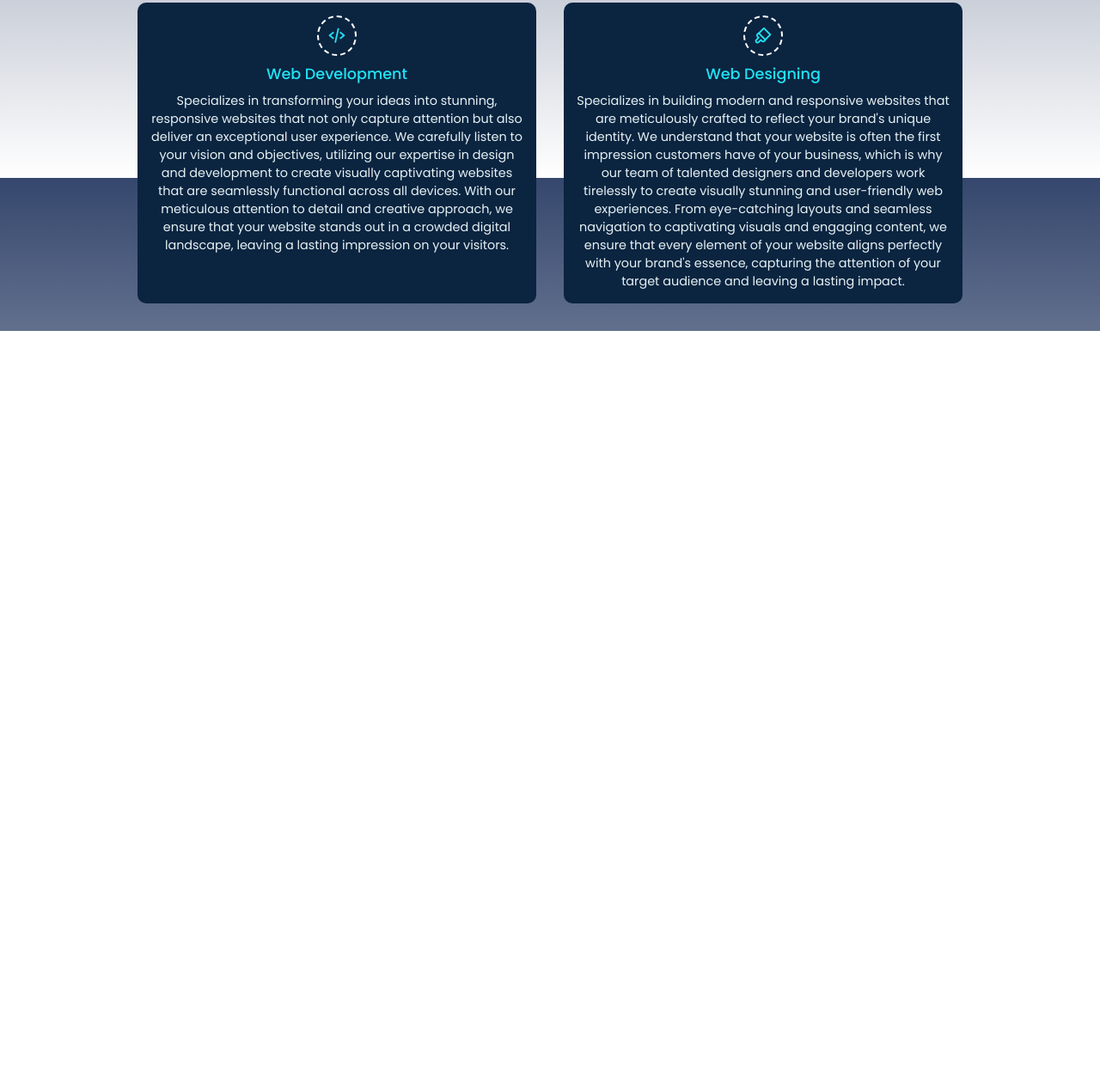
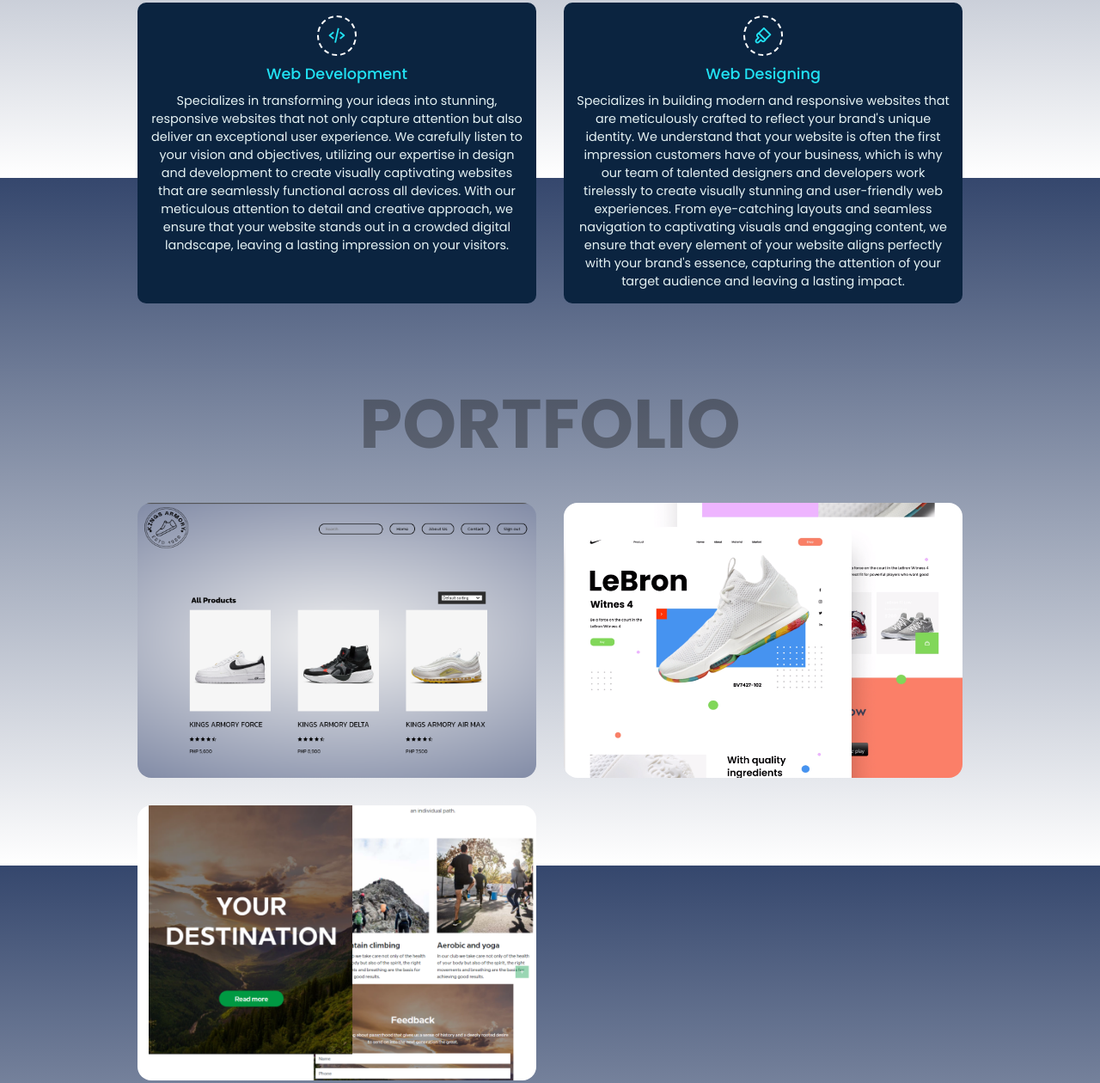
Before and after one commit to Seb-y/BSIT_2C, a plain HTML site: page HTML/home.html in a window 1280 px wide. Shown: the part 1393-2653 px from the top of the page at 86% size. Before the commit the page ends 1778 px from the top, so only its background shows below. Drawn offline with nearby package versions, Linux system fonts and the light colour scheme; a script that the page names is missing; files whose address does not match are found by name.

Commit message:
first commit

```diff
--- a/HTML/home.html
+++ b/HTML/home.html
@@ -97,9 +97,65 @@
             </div>
         </div>
     </section>
+    <!--Portfolio-->
+    <section class="portfolio container" id="portfolio">
+             <!--Heading-->
+             <h2 class="heading">Portfolio</h2>
+             <!--Portfolio Content-->
+             <div class="portfolio-content">
+                <div class="portfolio-box">
+                    <img src="../img/productweb.webp" alt="" class="portfolio-img">
+                    <!--Overlay-->
+                    <div class="potfolio-overlay">
+                    <h2>Web Development</h2>
+                    <a href="#">
+                        <i class='bx bx-link'></i>
+                    </a>
+                    </div>
+                </div>
+                <div class="portfolio-box">
+                    <img src="../img/Store.webp" alt="" class="portfolio-img">
+                    <!--Overlay-->
+                    <div class="potfolio-overlay">
+                    <h2>Web Designing</h2>
+                    <a href="#">
+                        <i class='bx bx-link'></i>
+                    </a>
+                    </div>
+                </div>
+                <div class="portfolio-box">
+                    <img src="../img/tourism.webp" alt="" class="portfolio-img">
+                    <!--Overlay-->
+                    <div class="potfolio-overlay">
+                    <h2>Others</h2>
+                    <a href="#">
+                        <i class='bx bx-link'></i>
+                    </a>
+                    </div>
+                </div>
+             </div>
+    </section>
+    <!--Projects-->
+    <section class="projects container" id="projects">
+    <!--Heading-->
+    <h2 class="heading">Projects</h2>
+    <!--Projects Content-->
+    <div class="projects-content">
+        <div class="project-box">
+            <h2>190+</h2>
+            <span>Projects completed</span>
+        </div>
+        <div class="project-box">
+            <h2>100+</h2>
+            <span>Websites Develop</span>
+        </div>
+        <div class="project-box">
+            <h2>150+</h2>
+            <span>Happy Clients</span>
+        </div>
+    </div>
 
-
-
+    </section>
 
     <!-- Link To JS -->
    <script src="JS/main.js"></script>
--- a/style/main.css
+++ b/style/main.css
@@ -2,7 +2,7 @@ body {
     margin: 0;
     height: 100vh;
     font-weight: 180;
-    background: radial-gradient(#fffcfe,#02042c);
+    background: radial-gradient(#f0eff3,#0d2547);
     -webkit-overflow-Y: hidden;
     -moz-overflow-Y: hidden;
     -o-overflow-Y: hidden;
@@ -49,7 +49,7 @@ body {
     position: absolute;
     width: 0px;
     opacity: .75;
-    background-color: rgb(255, 213, 5);
+    background-color: rgb(255, 255, 255);
     box-shadow: #010101 0px 0px 20px 2px;
     opacity: 8;
     top: 100vh;
--- a/style/style.css
+++ b/style/style.css
@@ -284,9 +284,9 @@ header{
 }
 
 .button:hover{
-  border: 2px solid #000000;
+  border: 1.5px solid #ffffff;
   background: #0a0e33;
-  transition: 0.2s all linear;
+  transition: 0.1s all linear;
 }
 /* Services */
 
@@ -326,3 +326,59 @@ header{
 .services-box p{
   font-size: 0.9rem;
 }
+
+/* Portfolio */
+
+.portfolio-content{
+  display: grid;
+  grid-template-columns: repeat(2,1fr);
+  gap: 2rem;
+}
+.portfolio-box{
+  position: relative;
+  width: 100%;
+  height: 320px;
+  border-radius: 1rem;
+  overflow: hidden;
+}
+.portfolio-img{
+  width: 100%;
+  height: 100%;
+  object-fit: cover;
+  object-position: center;
+}
+.potfolio-overlay{
+  position: absolute;
+  top: -100%;
+  left: 0;
+  width: 100%;
+  height: 100%;
+  display: flex;
+  flex-direction: column;
+  align-items: center;
+  justify-content: center;
+  color: #f2f2f2;
+  background: hsla(235, 49%, 14%, 0.7);
+}
+.potfolio-overlay h2{
+  font-size: 1.6rem;
+  font-weight: 600;
+  margin-bottom: 10px;
+}
+.potfolio-overlay .bx{
+  font-size: 24px;
+  padding: 10px;
+  background-color: #f3f6f6;
+  color: #040404;
+  border-radius: 15px;
+}
+.potfolio-overlay .bx:hover{
+  background: #021d56;
+  color: #ececec;
+  transition: 0.3s all linear;
+}
+
+.portfolio-box:hover .potfolio-overlay{
+  top: 0;
+  transition: 0.3s all ease;
+}
```
Also changed, not shown: Index.html (renamed from Main.html), img/Store.webp (added), img/productweb.webp (added), img/tourism.webp (added).
